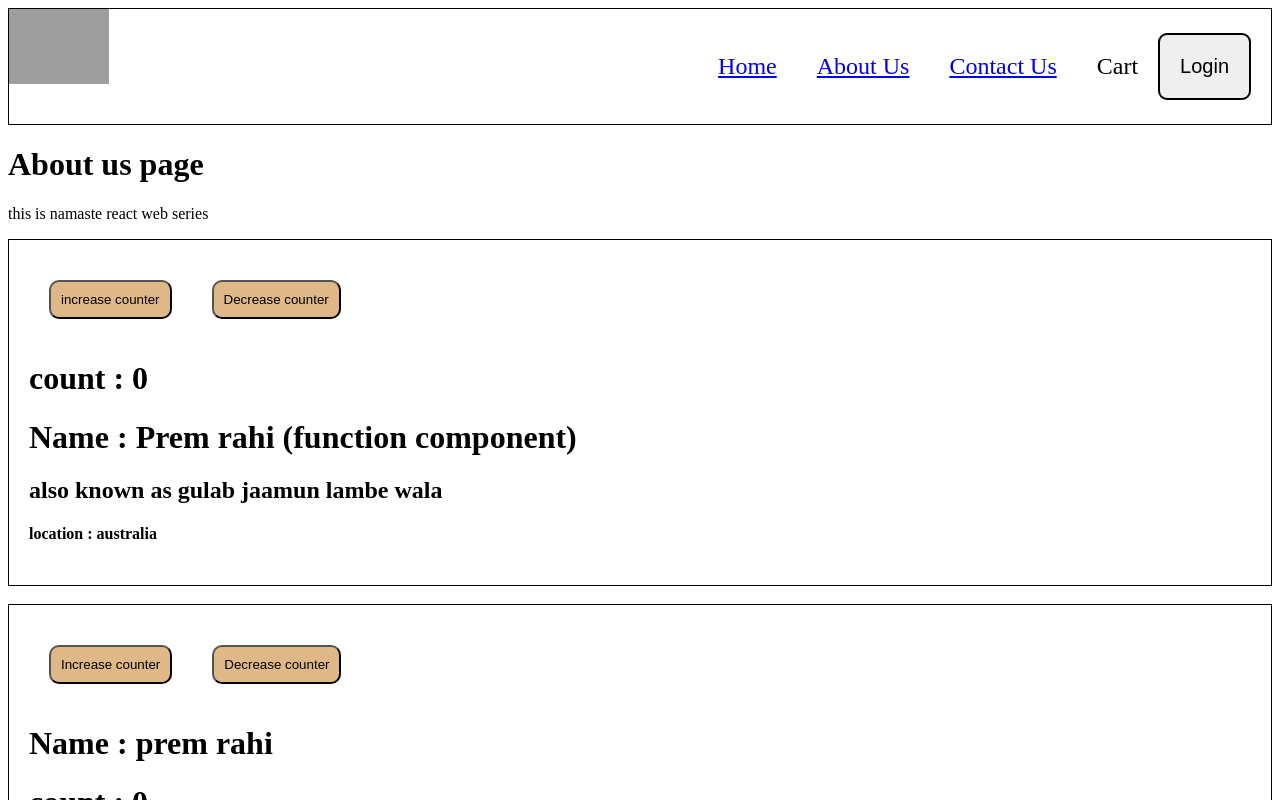
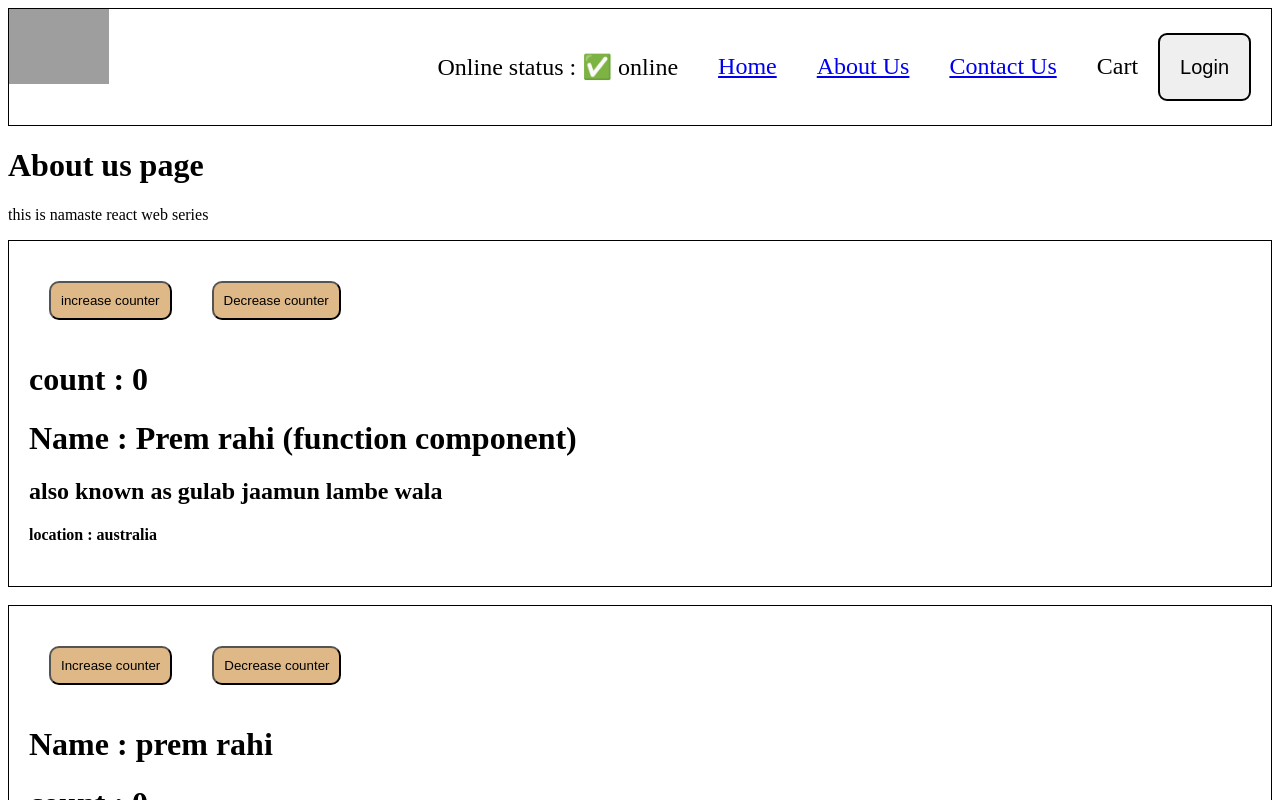
Before and after one commit to premrahi/gulab-jaamun-food-ordering-app, a React (Vite) app: page /about in a window 1280 px wide. Shown: the top 800 px of the page. Built offline with nearby package versions, Linux system fonts and the light colour scheme; no server answers; grey boxes are pictures that could not be loaded.

Commit message:
added online status check

```diff
--- a/index.css
+++ b/index.css
@@ -135,3 +135,12 @@
     border-radius: 10px;
     background-color: burlywood;
 }
+
+.off-div{
+    margin-top: 50px;
+    align-items: center;
+    text-align: center;
+    border: 2px solid black;
+    border-radius: 10px;
+    background-color: rgb(88, 214, 88);
+}
--- a/src/components/Body.tsx
+++ b/src/components/Body.tsx
@@ -5,6 +5,7 @@ import { useState } from "react";
 import { useEffect } from "react";
 import { FOODFIRE_API } from "../utils/constants";
 import { Link } from "react-router-dom";
+import useOnlineStatus from "../utils/onlineStatus";
 
 interface Restaurant {
   info: {
@@ -61,6 +62,16 @@ const Body = () => {
   // if(listOfRestaurants.length === 0){
   //   return <Shimmer/>
   // }
+
+  const onlineStatus:boolean = useOnlineStatus() ;
+
+  if(onlineStatus === false){
+    return <div className="off-div">
+      <h1>
+        please check your internet connection !!!
+      </h1>
+    </div>
+  }
 
   return listOfRestaurants.length === 0 ? (
     <Shimmer />
--- a/src/components/Header.tsx
+++ b/src/components/Header.tsx
@@ -1,9 +1,11 @@
 import { useState } from "react";
 import { logo_url } from "../utils/constants";
-import { Link } from "react-router-dom" ;
+import { Link } from "react-router-dom";
+import useOnlineStatus from "../utils/onlineStatus";
 
 export const Header = () => {
   const [btnName, setBtnName] = useState("Login");
+  const onlineStatus:boolean  =  useOnlineStatus() ;
 
   return (
     <div className="header">
@@ -13,9 +15,20 @@ export const Header = () => {
 
       <div className="nav-bar">
         <ul>
-          <li><Link to="/">Home</Link></li>
-          <li><Link to="/about">About Us</Link></li>
-          <li><Link to="/contact">Contact Us</Link></li>
+          <li className="online-status">
+            {
+              onlineStatus ? "Online status : ✅ online" : "Online status : ❌ offline "
+            }
+          </li>
+          <li>
+            <Link to="/">Home</Link>
+          </li>
+          <li>
+            <Link to="/about">About Us</Link>
+          </li>
+          <li>
+            <Link to="/contact">Contact Us</Link>
+          </li>
           <li>Cart</li>
           <button
             className="login"
--- /dev/null
+++ b/src/utils/onlineStatus.tsx
@@ -0,0 +1,18 @@
+import { useState, useEffect } from "react";
+
+const useOnlineStatus = () =>{
+    const [status , setStatus] = useState<boolean>(true) ;
+
+    useEffect(()=>{
+        window.addEventListener("online",()=>{
+            setStatus(true) ;
+        })
+        window.addEventListener("offline",()=>{
+            setStatus(false) ;
+        })
+    },[]);
+
+    return status ;
+}
+
+export default useOnlineStatus ;
```
